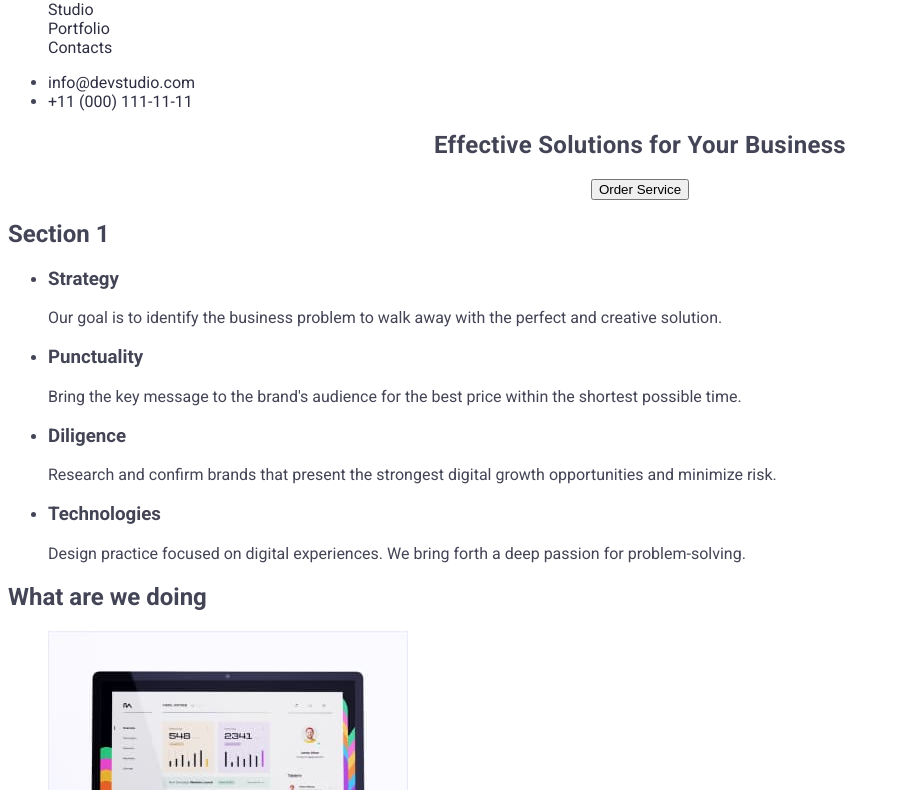
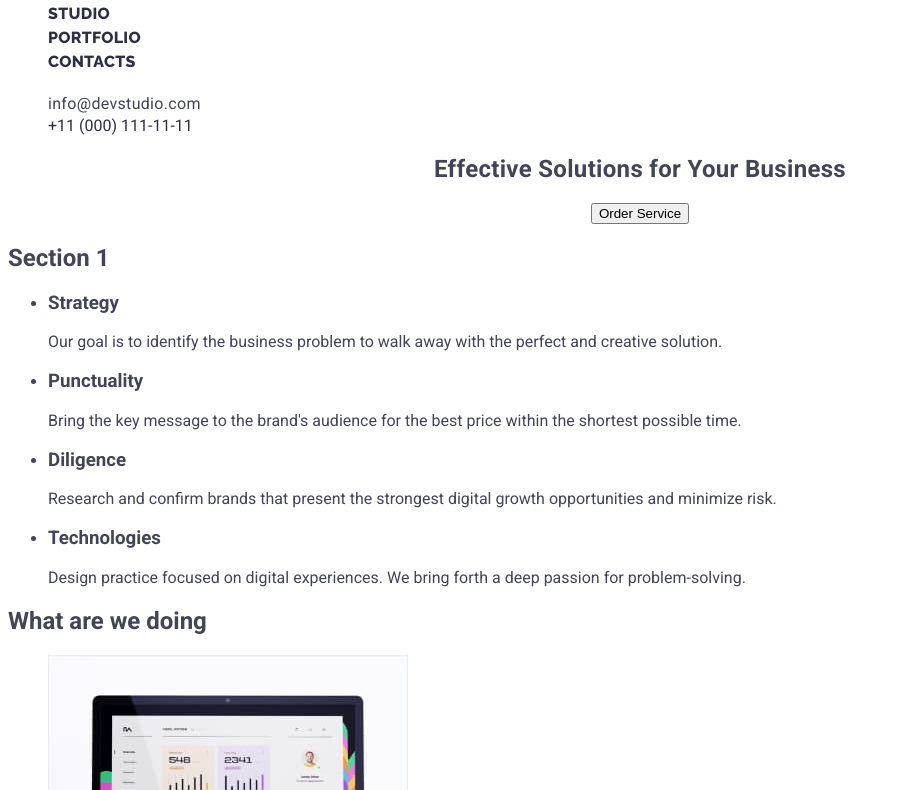
Before and after one commit to IvanPolishchuk/goit-markup-hw-02, a plain HTML site: page index.html in a window 1280 px wide. Shown: the part 45-835 px from the top of the page, without its empty margins (0-900 px from the left). Drawn offline with Linux system fonts and the light colour scheme.

Commit message:
HW2
Header bug fixed

```diff
--- a/css/styles.css
+++ b/css/styles.css
@@ -4,6 +4,7 @@
   --hover-color: #404bbf;
   --logo-color: #4d5ae5;
   --studio-color: #2e2f42;
+  --address-color: #434455;
 }
 
 body {
@@ -11,28 +12,45 @@ body {
   color: #434455;
   background-color: var(backgr-color);
 }
+
 button {
   background-color: var(link-color);
   color: var(backgr-color);
   font-weight: 500;
 }
+
 button:hover {
   background-color: var(--hover-color);
 }
+
 button:focus {
   background-color: var(--hover-color);
 }
+
 a {
   color: #2e2f42;
   text-decoration: none;
 }
+
 a:hover {
   color: var(--hover-color);
 }
+
 a:focus {
   color: var(--hover-color);
 }
-.logo-web {
+
+.logo {
+  font-family: "Raleway", sans-serif;
+  font-weight: 800;
+  font-size: 18px;
+  line-height: 1.17;
+  letter-spacing: 0.03em;
+  text-transform: uppercase;
+  color: var(--link-color);
+}
+
+/* .logo-web {
   font-family: Raleway, sans-serif;
   font-weight: 800;
   font-size: 18px;
@@ -41,26 +59,53 @@ a:focus {
   text-transform: uppercase;
   color: var(--logo-color);
   text-decoration: none;
-}
+} */
+
 .link {
   text-decoration: none;
 }
+
 .studio-top {
   color: var(--studio-color);
 }
+
 .studio-bottom {
   color: #f4f4fd;
 }
+
 .list {
   list-style: none;
 }
+
 .adress {
-  font-weight: 400;
-  color: #434455;
   font-style: normal;
 }
+
 .hero {
   font-weight: 700;
   text-align: center;
   letter-spacing: 0.02em;
 }
+
+.nav-menu-item {
+  font-weight: 500;
+  font-size: 16px;
+  line-height: 1.5;
+  letter-spacing: 0.02em;
+  color: var(--studio-color);
+}
+
+.nav-menu-item:hover {
+  color: #404bbf;
+}
+
+.nav-menu-item:focus {
+  color: #404bbf;
+}
+
+.mail {
+  font-size: 16px;
+  line-height: 1.5;
+  letter-spacing: 0.02em;
+  color: var(--address-color);
+}
--- a/index.html
+++ b/index.html
@@ -15,20 +15,24 @@
   </head>
   <body>
     <header>
-      <nav>
-        <a class="logo-web link" href="index.html"
-          >Web<span class="studio-top">Studio</span></a
-        >
+      <nav class="logo link">
+        <a href="index.html">Web<span class="studio-top">Studio</span></a>
 
-        <menu class="list">
-          <li><a href="index.html">Studio</a></li>
-          <li><a href="portfolio.html">Portfolio</a></li>
-          <li><a href="">Contacts</a></li>
-        </menu>
+        <ul class="list">
+          <li><a class="nav-menu-item link" href="index.html">Studio</a></li>
+          <li>
+            <a class="nav-menu-item link" href="portfolio.html">Portfolio</a>
+          </li>
+          <li><a class="nav-menu-item link" href="">Contacts</a></li>
+        </ul>
       </nav>
       <address>
-        <ul class="adress">
-          <li><a href="mailto:info@devstudio.com">info@devstudio.com</a></li>
+        <ul class="adress list">
+          <li>
+            <a class="mail link" href="mailto:info@devstudio.com"
+              >info@devstudio.com</a
+            >
+          </li>
           <li><a href="tel:+110001111111">+11 (000) 111-11-11</a></li>
         </ul>
       </address>
```
Also changed, not shown: portfolio.html (+15 -11 lines).
